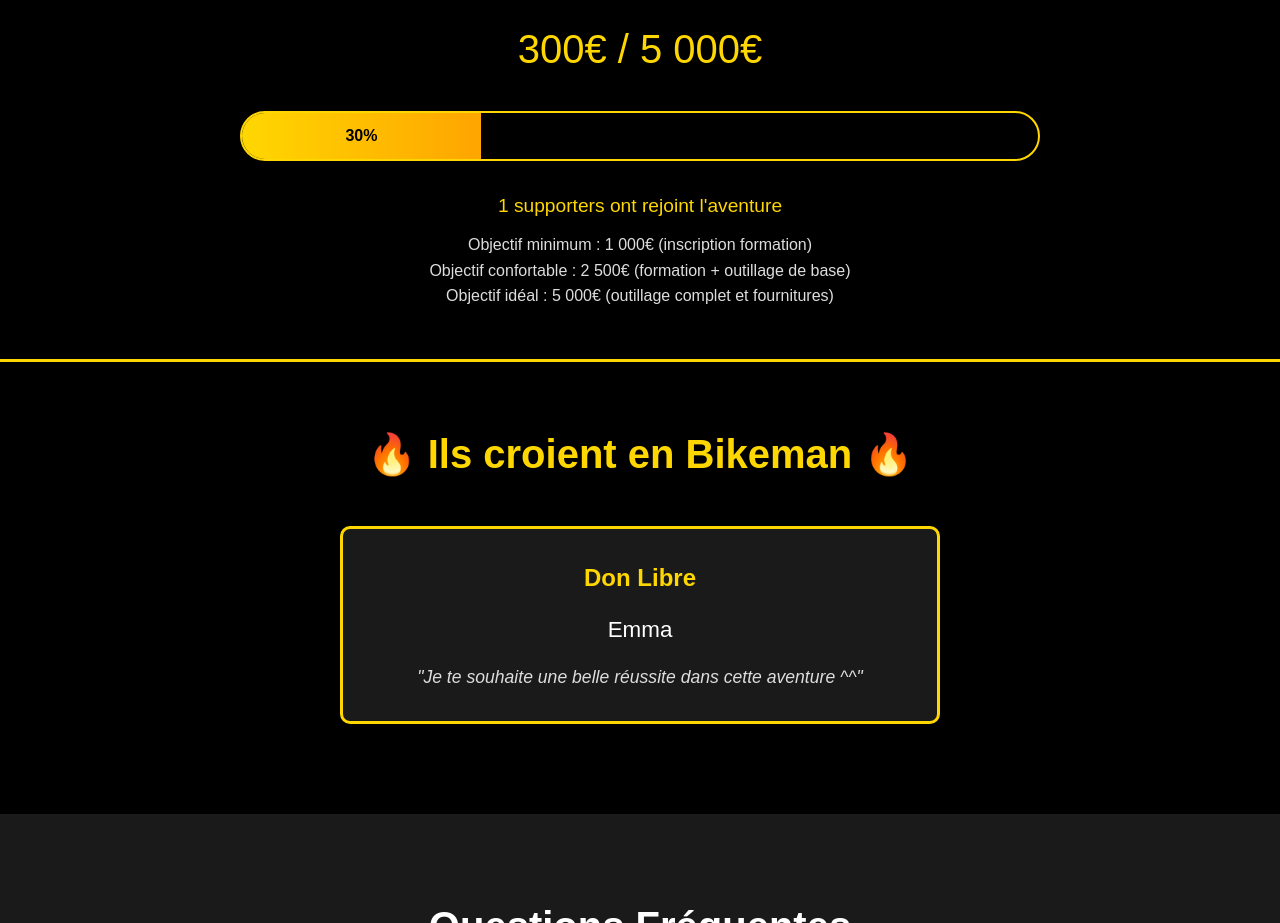
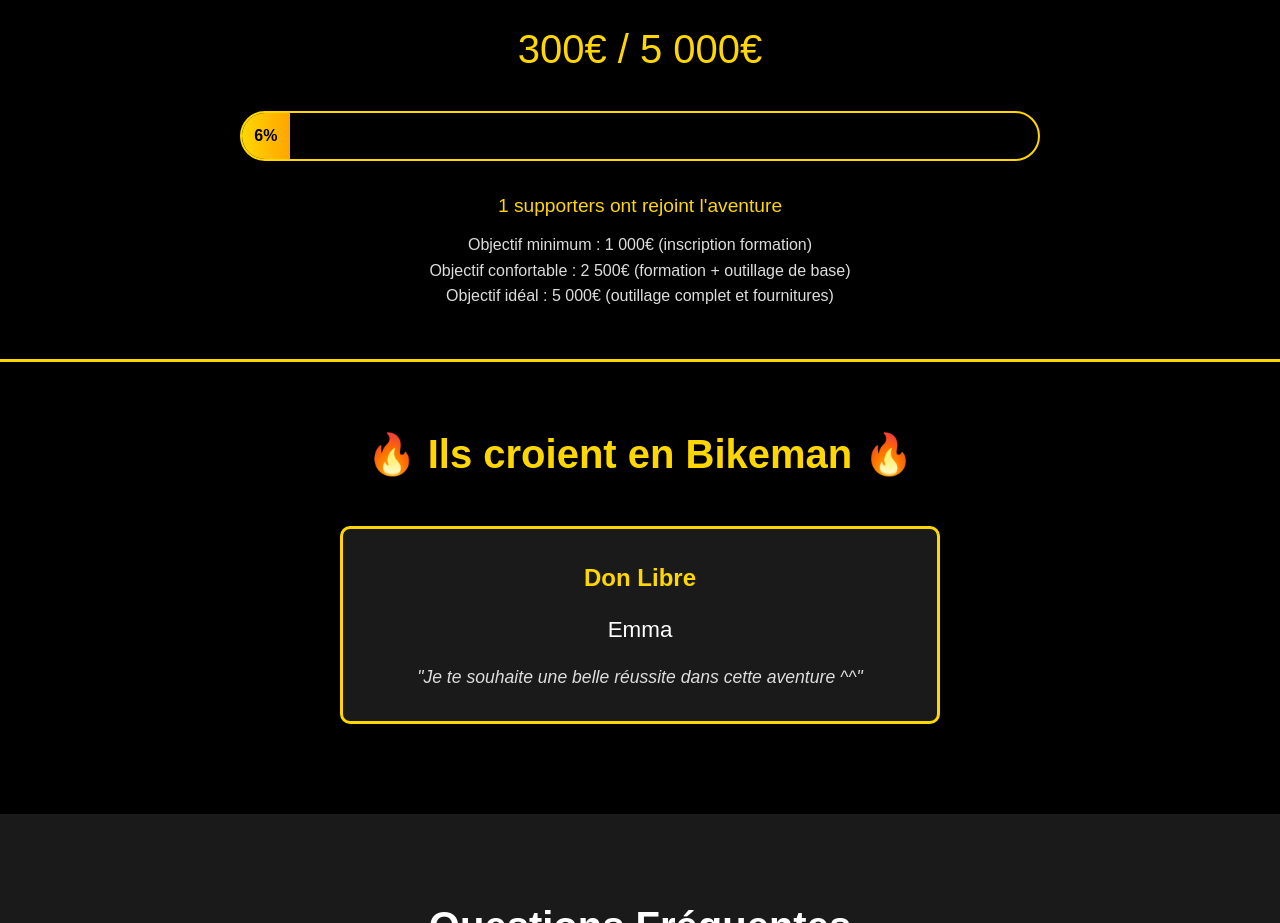
Before and after one commit to SnotGit/BIKEMAN, a plain HTML site: page index.html in a window 1280 px wide. Shown: the part 3522-4445 px from the top of the page. Drawn offline with Linux system fonts and the light colour scheme.

Commit message:
add something

```diff
--- a/index.html
+++ b/index.html
@@ -724,7 +724,7 @@
         // Progression cagnotte
         function updateProgress() {
             const currentAmount = 300; // À REMPLACER par montant réel
-            const goal = 1000;
+            const goal = 5000;
             const supporters = 1; // À REMPLACER par nombre réel
 
             document.getElementById('amount').textContent = currentAmount;
```
